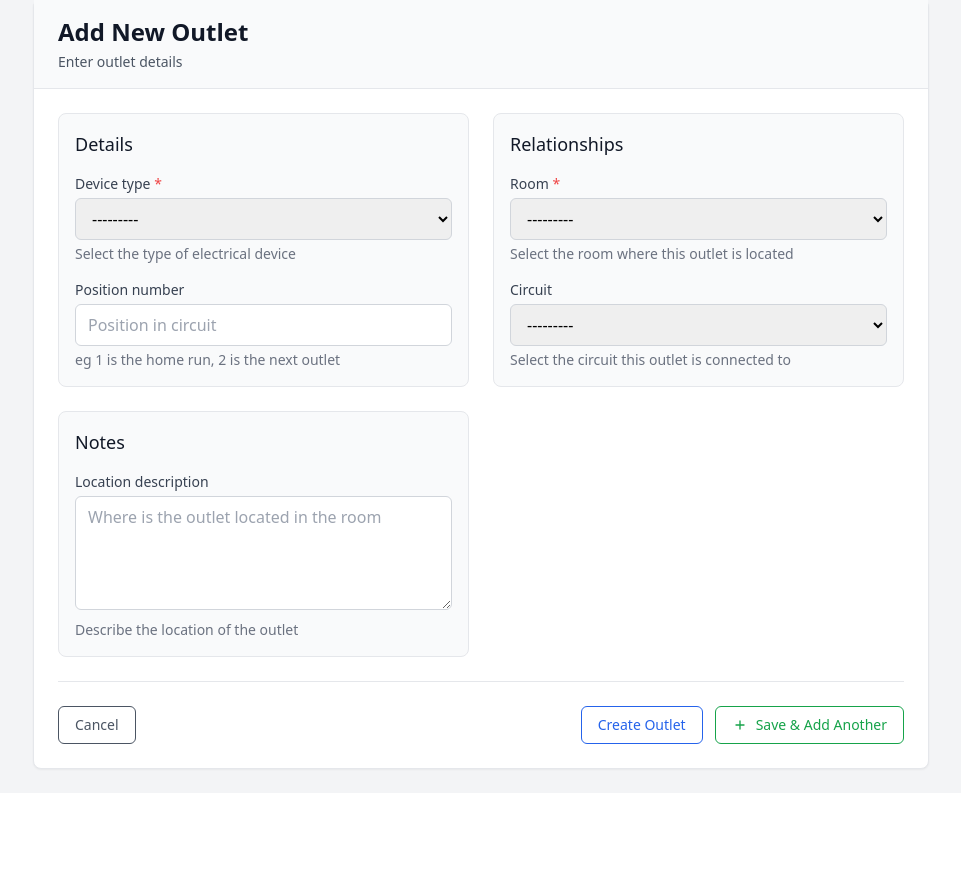
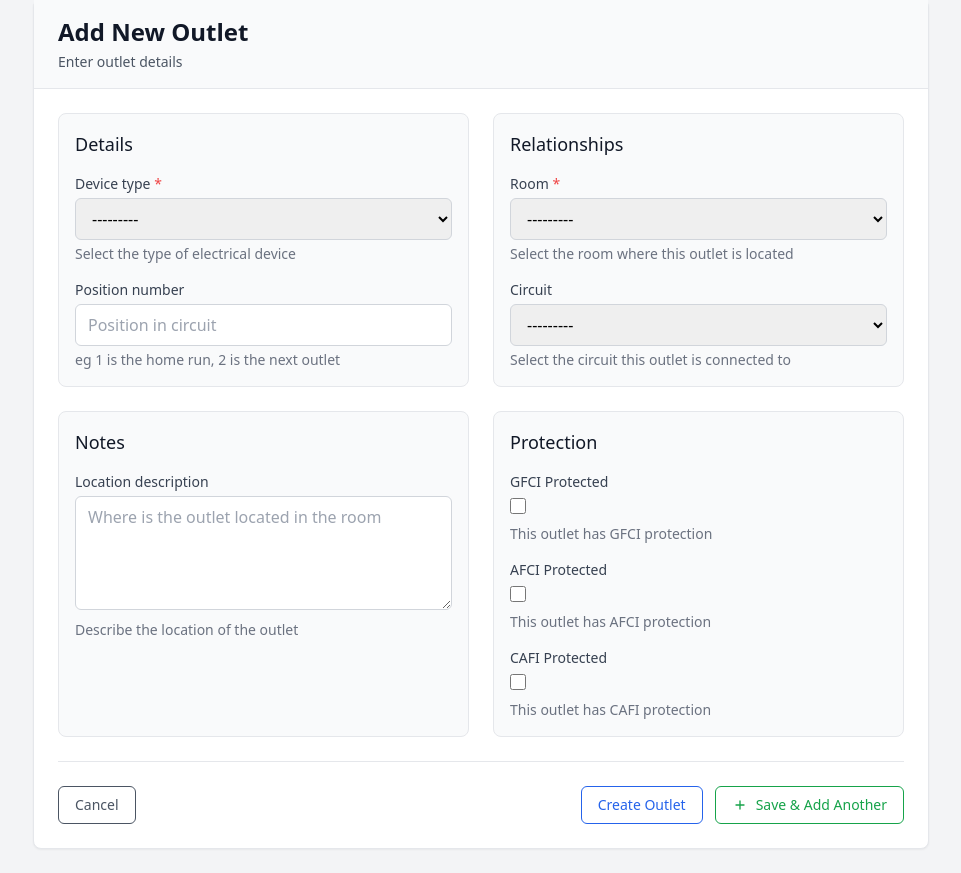
Before and after one commit to soehlert/our-house, a Django app: page /outlets/create/ in a window 1280 px wide. Shown: the part 89-962 px from the top of the page, without its empty margins (159-1120 px from the left). Before the commit the page ends 860 px from the top, so only its background shows below. Run offline with Django 5.2, Linux system fonts and the light colour scheme; data that the repository does not hold is empty; some libraries are stand-ins or nearby versions.

Commit message:
feat(outlets): add protection to outlets

```diff
--- a/templates/tracker/circuits/detail.html
+++ b/templates/tracker/circuits/detail.html
@@ -37,8 +37,7 @@
             </div>
         </div>
         <!-- Safety Features -->
-        <div class="bg-white overflow-hidden shadow rounded-lg">
-            <div class="px-4 py-5 sm:p-6">
+        <div class="bg-gray-50 border border-gray-200 rounded-lg p-4">
             <h3 class="text-lg font-medium text-gray-900 mb-4">Safety Features</h3>
             <dl class="space-y-3">
                 <div class="flex items-center space-x-2">
@@ -72,7 +71,6 @@
                     </dd>
                 </div>
             </dl>
-            </div>
         </div>
         <!-- Outlets on this Circuit -->
         <div class="bg-gray-50 border border-gray-200 rounded-lg p-4">
--- a/tracker/forms.py
+++ b/tracker/forms.py
@@ -76,7 +76,7 @@ class PaintColorForm(forms.ModelForm):
 class OutletForm(forms.ModelForm):
     class Meta:
         model = Outlet
-        fields = ['device_type', 'room', 'circuit', 'location_description', 'position_number']
+        fields = ['device_type', 'room', 'circuit', 'location_description', 'position_number', 'gfci', 'afci', 'cafi']
         widgets = {
             'device_type': forms.Select(attrs={
                 'class': 'w-full px-3 py-2 border border-gray-300 rounded-md focus:outline-none focus:ring-2 focus:ring-primary focus:border-transparent',
@@ -102,6 +102,18 @@ class OutletForm(forms.ModelForm):
                 'min': '1',
                 'data-group': 'details'
             }),
+            'gfci': forms.CheckboxInput(attrs={
+                'class': 'h-4 w-4 text-primary focus:ring-primary border-gray-300 rounded',
+                'data-group': 'protection'
+            }),
+            'afci': forms.CheckboxInput(attrs={
+                'class': 'h-4 w-4 text-primary focus:ring-primary border-gray-300 rounded',
+                'data-group': 'protection'
+            }),
+            'cafi': forms.CheckboxInput(attrs={
+                'class': 'h-4 w-4 text-primary focus:ring-primary border-gray-300 rounded',
+                'data-group': 'protection'
+            }),
         }
         help_texts = {
             'device_type': 'Select the type of electrical device',
@@ -109,7 +121,11 @@ class OutletForm(forms.ModelForm):
             'circuit': 'Select the circuit this outlet is connected to',
             'location_description': 'Describe the location of the outlet',
             'position_number': 'eg 1 is the home run, 2 is the next outlet',
+            'gfci': 'This outlet has GFCI protection',
+            'afci': 'This outlet has AFCI protection',
+            'cafi': 'This outlet has CAFI protection',
         }
+
 
 
 class PurchaseLocationForm(forms.ModelForm):
--- a/tracker/models.py
+++ b/tracker/models.py
@@ -6,6 +6,12 @@ import logging
 
 logger = logging.getLogger(__name__)
 
+
+class ProtectionType(models.TextChoices):
+    """Electrical protection types for circuits and outlets."""
+    GFCI = "GFCI", "GFCI (Ground Fault Circuit Interrupter)"
+    AFCI = "AFCI", "AFCI (Arc Fault Circuit Interrupter)"
+    CAFI = "CAFI", "CAFI (Combination Arc Fault Interrupter)"
 
 class BreakerSize(models.TextChoices):
     FIFTEEN_AMP = "15A", "15A"
@@ -258,10 +264,24 @@ class Outlet(models.Model):
     location_description = models.TextField(blank=True)
     position_number = models.IntegerField(blank=True, null=True)
     created_at = models.DateTimeField(auto_now_add=True)
+    gfci = models.BooleanField(default=False, verbose_name="GFCI Protected")
+    afci = models.BooleanField(default=False, verbose_name="AFCI Protected")
+    cafi = models.BooleanField(default=False, verbose_name="CAFI Protected")
 
     class Meta:
         ordering = ['room__name', 'device_type']
 
+    def get_total_protection(self) -> list[str]:
+        """Get all protection types (outlet + circuit combined)."""
+        protection = []
+        if self.gfci or (self.circuit and self.circuit.gfci):
+            protection.append("GFCI")
+        if self.afci or (self.circuit and self.circuit.afci):
+            protection.append("AFCI")
+        if self.cafi or (self.circuit and self.circuit.cafi):
+            protection.append("CAFI")
+        return protection
+
     def __str__(self) -> str:
         circuit_info = f"Circuit {self.circuit.circuit_number}" if self.circuit else "No Circuit"
         return f"{self.get_device_type_display()} in {self.room.name} - {circuit_info}"
```
Also changed, not shown: templates/tracker/outlets/detail.html (+32 -36 lines), templates/tracker/outlets/list.html (+38 -4 lines), tracker/utils.py (+8 -10 lines), tracker/migrations/0023_outlet_afci_outlet_cafi_outlet_gfci.py (added), tracker/migrations/0024_alter_outlet_afci_alter_outlet_cafi_and_more.py (added). Lines whose indentation alone changed are shown as unchanged.
